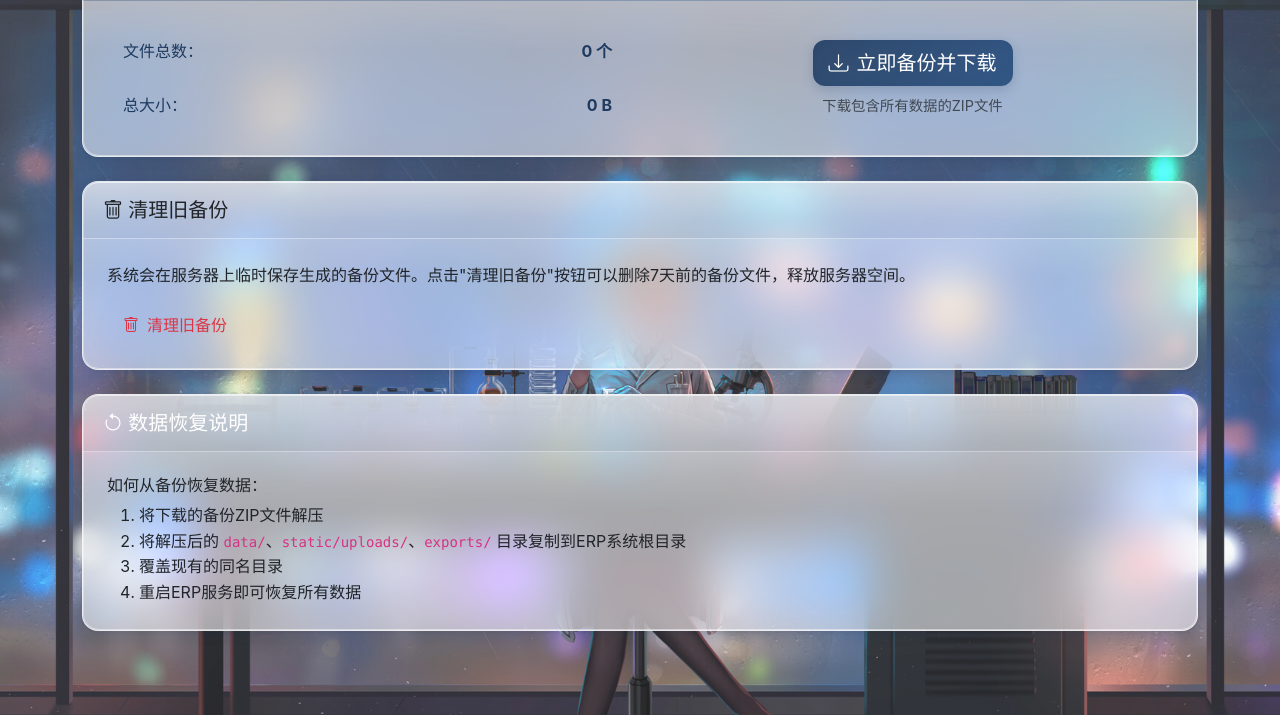
After one commit to meta-xucong/ALCOEN_ERP_SYSTEM, a Flask app: page /backup/ in a window 1280 px wide. The commit adds this page. Shown: the part 828-1543 px from the top of the page. Run offline with Flask 3, Linux system fonts and the light colour scheme; the visitor is signed in with stand-in values (Sample User, id 1); tables that the repository leaves empty hold one stand-in row (values such as "Sample post"); some web fonts are replaced.

Commit message:
v1.5: Remove department manager preset, add data backup feature
- Remove Manager model and department manager preset logic
- PM now defaults to self as contract manager but can select any department member
- Add data backup feature for admin (download all data as ZIP)
- Add database migration script for v1.5
- Update templates for new backup and manager selection UI

```diff
--- a/app/__init__.py
+++ b/app/__init__.py
@@ -39,6 +39,7 @@ def create_app(config_name='default'):
     from app.routes.role import role_bp
     from app.routes.department import department_bp
     from app.routes.theme import theme_bp
+    from app.routes.backup import backup_bp
     app.register_blueprint(main_bp)
     app.register_blueprint(transaction_bp, url_prefix='/transaction')
     app.register_blueprint(statement_bp, url_prefix='/statement')
@@ -49,6 +50,7 @@ def create_app(config_name='default'):
     app.register_blueprint(role_bp)
     app.register_blueprint(department_bp)
     app.register_blueprint(theme_bp)
+    app.register_blueprint(backup_bp)
 
     # 注册模板全局变量
     @app.context_processor
--- /dev/null
+++ b/app/routes/backup.py
@@ -0,0 +1,219 @@
+"""
+数据备份路由 - 超级管理员专用
+提供ERP系统完整数据备份下载功能
+"""
+import os
+import shutil
+import zipfile
+from datetime import datetime
+from flask import Blueprint, render_template, send_file, flash, redirect, url_for, current_app
+from app.utils.decorators import admin_required
+
+backup_bp = Blueprint('backup', __name__, url_prefix='/backup')
+
+
+def get_backup_directory():
+    """获取备份文件存放目录"""
+    backup_dir = os.path.join(current_app.root_path, '..', 'backups')
+    os.makedirs(backup_dir, exist_ok=True)
+    return backup_dir
+
+
+def get_data_directory():
+    """获取数据目录"""
+    return os.path.join(current_app.root_path, '..', 'data')
+
+
+def get_uploads_directory():
+    """获取上传文件目录"""
+    return os.path.join(current_app.root_path, '..', 'static', 'uploads')
+
+
+def get_exports_directory():
+    """获取导出文件目录"""
+    return os.path.join(current_app.root_path, '..', 'exports')
+
+
+@backup_bp.route('/')
+@admin_required
+def backup_page():
+    """数据备份页面"""
+    # 获取各目录信息
+    data_dir = get_data_directory()
+    uploads_dir = get_uploads_directory()
+    exports_dir = get_exports_directory()
+
+    # 计算各目录大小
+    data_size = get_directory_size(data_dir) if os.path.exists(data_dir) else 0
+    uploads_size = get_directory_size(uploads_dir) if os.path.exists(uploads_dir) else 0
+    exports_size = get_directory_size(exports_dir) if os.path.exists(exports_dir) else 0
+    total_size = data_size + uploads_size + exports_size
+
+    # 获取文件数量统计
+    data_files = count_files(data_dir) if os.path.exists(data_dir) else 0
+    uploads_files = count_files(uploads_dir) if os.path.exists(uploads_dir) else 0
+    exports_files = count_files(exports_dir) if os.path.exists(exports_dir) else 0
+    total_files = data_files + uploads_files + exports_files
+
+    return render_template('backup/index.html',
+                         data_size=format_size(data_size),
+                         uploads_size=format_size(uploads_size),
+                         exports_size=format_size(exports_size),
+                         total_size=format_size(total_size),
+                         data_files=data_files,
+                         uploads_files=uploads_files,
+                         exports_files=exports_files,
+                         total_files=total_files)
+
+
+@backup_bp.route('/download')
+@admin_required
+def download_backup():
+    """下载完整数据备份"""
+    try:
+        # 创建备份文件名
+        timestamp = datetime.now().strftime('%Y%m%d_%H%M%S')
+        backup_filename = f'erp_backup_{timestamp}.zip'
+        backup_dir = get_backup_directory()
+        backup_path = os.path.join(backup_dir, backup_filename)
+
+        # 创建ZIP文件
+        with zipfile.ZipFile(backup_path, 'w', zipfile.ZIP_DEFLATED) as zipf:
+            # 1. 备份数据库文件
+            data_dir = get_data_directory()
+            if os.path.exists(data_dir):
+                for root, dirs, files in os.walk(data_dir):
+                    for file in files:
+                        file_path = os.path.join(root, file)
+                        arcname = os.path.join('data', os.path.relpath(file_path, data_dir))
+                        zipf.write(file_path, arcname)
+
+            # 2. 备份上传的文件（图片、PDF等）
+            uploads_dir = get_uploads_directory()
+            if os.path.exists(uploads_dir):
+                for root, dirs, files in os.walk(uploads_dir):
+                    for file in files:
+                        file_path = os.path.join(root, file)
+                        arcname = os.path.join('static', 'uploads', os.path.relpath(file_path, uploads_dir))
+                        zipf.write(file_path, arcname)
+
+            # 3. 备份导出文件
+            exports_dir = get_exports_directory()
+            if os.path.exists(exports_dir):
+                for root, dirs, files in os.walk(exports_dir):
+                    for file in files:
+                        file_path = os.path.join(root, file)
+                        arcname = os.path.join('exports', os.path.relpath(file_path, exports_dir))
+                        zipf.write(file_path, arcname)
+
+            # 4. 添加备份说明文件
+            readme_content = f"""ERP系统数据备份
+====================
+备份时间: {datetime.now().strftime('%Y-%m-%d %H:%M:%S')}
+备份文件名: {backup_filename}
+
+备份内容说明:
+-------------
+data/           - 数据库文件 (SQLite)
+  - erp.db      - 主数据库文件
+
+static/uploads/ - 上传的文件
+  - contracts/          - 合同相关图片
+  - contract_documents/ - 合同文档 (PDF, Word等)
+  - products/           - 产品图片
+
+exports/        - 导出的Excel文件
+  - 对账单导出
+  - 发货单导出
+
+恢复说明:
+---------
+1. 解压此备份文件到ERP系统根目录
+2. 确保覆盖以下目录:
+   - data/
+   - static/uploads/
+   - exports/
+3. 重启ERP服务即可恢复所有数据
+
+注意: 恢复数据前请先备份当前数据！
+"""
+            zipf.writestr('README.txt', readme_content)
+
+        # 发送文件
+        return send_file(
+            backup_path,
+            as_attachment=True,
+            download_name=backup_filename,
+            mimetype='application/zip'
+        )
+
+    except Exception as e:
+        flash(f'备份失败: {str(e)}', 'error')
+        return redirect(url_for('backup.backup_page'))
+
+
+@backup_bp.route('/cleanup', methods=['POST'])
+@admin_required
+def cleanup_backups():
+    """清理旧的备份文件"""
+    try:
+        backup_dir = get_backup_directory()
+        if os.path.exists(backup_dir):
+            # 删除超过7天的备份文件
+            now = datetime.now()
+            deleted_count = 0
+
+            for filename in os.listdir(backup_dir):
+                if filename.startswith('erp_backup_') and filename.endswith('.zip'):
+                    file_path = os.path.join(backup_dir, filename)
+                    file_time = datetime.fromtimestamp(os.path.getctime(file_path))
+                    if (now - file_time).days > 7:
+                        os.remove(file_path)
+                        deleted_count += 1
+
+            flash(f'已清理 {deleted_count} 个旧备份文件', 'success')
+        else:
+            flash('备份目录不存在', 'info')
+
+    except Exception as e:
+        flash(f'清理失败: {str(e)}', 'error')
+
+    return redirect(url_for('backup.backup_page'))
+
+
+def get_directory_size(path):
+    """计算目录大小（字节）"""
+    total = 0
+    for dirpath, dirnames, filenames in os.walk(path):
+        for f in filenames:
+            fp = os.path.join(dirpath, f)
+            if os.path.exists(fp):
+                total += os.path.getsize(fp)
+    return total
+
+
+def count_files(path):
+    """计算目录中的文件数量"""
+    count = 0
+    for dirpath, dirnames, filenames in os.walk(path):
+        count += len(filenames)
+    return count
+
+
+def format_size(size_bytes):
+    """格式化文件大小显示"""
+    if size_bytes == 0:
+        return '0 B'
+
+    units = ['B', 'KB', 'MB', 'GB', 'TB']
+    unit_index = 0
+    size = float(size_bytes)
+
+    while size >= 1024 and unit_index < len(units) - 1:
+        size /= 1024
+        unit_index += 1
+
+    if unit_index == 0:
+        return f'{int(size)} {units[unit_index]}'
+    else:
+        return f'{size:.2f} {units[unit_index]}'
--- a/app/routes/statement.py
+++ b/app/routes/statement.py
@@ -17,9 +17,8 @@ def generator():
     """[LOGIC-8] 对账单生成器 - 支持多维度筛选 [v1.3] 部门/负责人筛选替代归属人 [v1.4] 添加权限过滤"""
     form = StatementGeneratorForm()
     companies = StatementService.get_company_list()
-    # [v1.3] 获取部门和负责人列表
+    # [v1.3] 获取部门列表 [v1.5] 移除从Manager表获取负责人列表
     departments = ContractService.get_department_list()
-    managers = ContractService.get_manager_list()
 
     if form.validate_on_submit():
         # 获取所有筛选条件
@@ -91,8 +90,7 @@ def generator():
     return render_template('statement/generator.html',
                          form=form,
                          companies=companies,
-                         departments=departments,
-                         managers=managers)
+                         departments=departments)
 
 
 @statement_bp.route('/<statement_no>')
--- /dev/null
+++ b/templates/backup/index.html
@@ -0,0 +1,131 @@
+{% extends 'base.html' %}
+
+{% block title %}数据备份 - ALCOEN ERP{% endblock %}
+
+{% block content %}
+<div class="d-flex justify-content-between align-items-center mb-4">
+    <h1><i class="bi bi-cloud-download"></i> 数据备份</h1>
+</div>
+
+<!-- 备份说明卡片 -->
+<div class="card mb-4">
+    <div class="card-header bg-info text-white">
+        <h5 class="mb-0"><i class="bi bi-info-circle"></i> 备份说明</h5>
+    </div>
+    <div class="card-body">
+        <p class="mb-2">点击"立即备份"按钮，系统会将所有数据打包成一个ZIP文件供您下载。</p>
+        <p class="mb-2">备份文件包含以下内容：</p>
+        <ul class="mb-0">
+            <li><strong>数据库文件</strong> - 包含所有业务数据（合同、产品、用户等）</li>
+            <li><strong>上传文件</strong> - 合同图片、PDF文档、产品图片等</li>
+            <li><strong>导出文件</strong> - 历史导出的Excel文件</li>
+        </ul>
+        <hr>
+        <p class="mb-0 text-muted">
+            <i class="bi bi-exclamation-triangle"></i>
+            建议定期备份数据，并将备份文件保存在安全的位置。如服务器发生故障，可通过备份文件快速恢复所有数据。
+        </p>
+    </div>
+</div>
+
+<!-- 存储统计 -->
+<div class="row mb-4">
+    <div class="col-md-4">
+        <div class="card h-100">
+            <div class="card-body text-center">
+                <i class="bi bi-database text-primary" style="font-size: 3rem;"></i>
+                <h5 class="mt-3">数据库</h5>
+                <p class="text-muted mb-1">{{ data_files }} 个文件</p>
+                <h4 class="text-primary">{{ data_size }}</h4>
+            </div>
+        </div>
+    </div>
+    <div class="col-md-4">
+        <div class="card h-100">
+            <div class="card-body text-center">
+                <i class="bi bi-images text-success" style="font-size: 3rem;"></i>
+                <h5 class="mt-3">上传文件</h5>
+                <p class="text-muted mb-1">{{ uploads_files }} 个文件</p>
+                <h4 class="text-success">{{ uploads_size }}</h4>
+            </div>
+        </div>
+    </div>
+    <div class="col-md-4">
+        <div class="card h-100">
+            <div class="card-body text-center">
+                <i class="bi bi-file-earmark-excel text-warning" style="font-size: 3rem;"></i>
+                <h5 class="mt-3">导出文件</h5>
+                <p class="text-muted mb-1">{{ exports_files }} 个文件</p>
+                <h4 class="text-warning">{{ exports_size }}</h4>
+            </div>
+        </div>
+    </div>
+</div>
+
+<!-- 总览卡片 -->
+<div class="card mb-4">
+    <div class="card-header bg-primary text-white">
+        <h5 class="mb-0"><i class="bi bi-hdd"></i> 存储总览</h5>
+    </div>
+    <div class="card-body">
+        <div class="row align-items-center">
+            <div class="col-md-6">
+                <table class="table table-borderless mb-0">
+                    <tr>
+                        <td>文件总数：</td>
+                        <td class="text-end"><strong>{{ total_files }} 个</strong></td>
+                    </tr>
+                    <tr>
+                        <td>总大小：</td>
+                        <td class="text-end"><strong>{{ total_size }}</strong></td>
+                    </tr>
+                </table>
+            </div>
+            <div class="col-md-6 text-center">
+                <a href="{{ url_for('backup.download_backup') }}" class="btn btn-primary btn-lg">
+                    <i class="bi bi-download"></i> 立即备份并下载
+                </a>
+                <p class="text-muted mt-2 mb-0" style="font-size: 0.9rem;">
+                    下载包含所有数据的ZIP文件
+                </p>
+            </div>
+        </div>
+    </div>
+</div>
+
+<!-- 清理旧备份 -->
+<div class="card">
+    <div class="card-header">
+        <h5 class="mb-0"><i class="bi bi-trash"></i> 清理旧备份</h5>
+    </div>
+    <div class="card-body">
+        <p class="mb-3">系统会在服务器上临时保存生成的备份文件。点击"清理旧备份"按钮可以删除7天前的备份文件，释放服务器空间。</p>
+        <form method="POST" action="{{ url_for('backup.cleanup_backups') }}"
+              onsubmit="return confirm('确定要清理7天前的旧备份文件吗？此操作不可恢复。');">
+            <button type="submit" class="btn btn-outline-danger">
+                <i class="bi bi-trash"></i> 清理旧备份
+            </button>
+        </form>
+    </div>
+</div>
+
+<!-- 恢复说明 -->
+<div class="card mt-4">
+    <div class="card-header bg-secondary text-white">
+        <h5 class="mb-0"><i class="bi bi-arrow-counterclockwise"></i> 数据恢复说明</h5>
+    </div>
+    <div class="card-body">
+        <h6>如何从备份恢复数据：</h6>
+        <ol class="mb-0">
+            <li>将下载的备份ZIP文件解压</li>
+            <li>将解压后的 <code>data/</code>、<code>static/uploads/</code>、<code>exports/</code> 目录复制到ERP系统根目录</li>
+            <li>覆盖现有的同名目录</li>
+            <li>重启ERP服务即可恢复所有数据</li>
+        </ol>
+        <div class="alert alert-warning mt-3 mb-0">
+            <i class="bi bi-exclamation-triangle"></i>
+            <strong>注意：</strong>恢复数据前建议先备份当前数据，以防止意外数据丢失！
+        </div>
+    </div>
+</div>
+{% endblock %}
--- a/templates/base.html
+++ b/templates/base.html
@@ -137,6 +137,11 @@
                                     <i class="bi bi-building"></i> 部门管理
                                 </a>
                             </li>
+                            <li>
+                                <a class="dropdown-item" href="{{ url_for('backup.backup_page') }}">
+                                    <i class="bi bi-cloud-download"></i> 数据备份
+                                </a>
+                            </li>
                             {% endif %}
                         </ul>
                     </li>
```
Also changed, not shown: app/models.py (+2 -20 lines), app/routes/contract.py (+33 -14 lines), app/routes/department.py (+16 -53 lines), app/services/contract_service.py (+35 -24 lines), migrate_v1.5_remove_managers.py (added, +76 -0 lines), templates/contract/form.html (+10 -8 lines), templates/department/list.html (+1 -61 lines), templates/statement/generator.html (+1 -6 lines).
